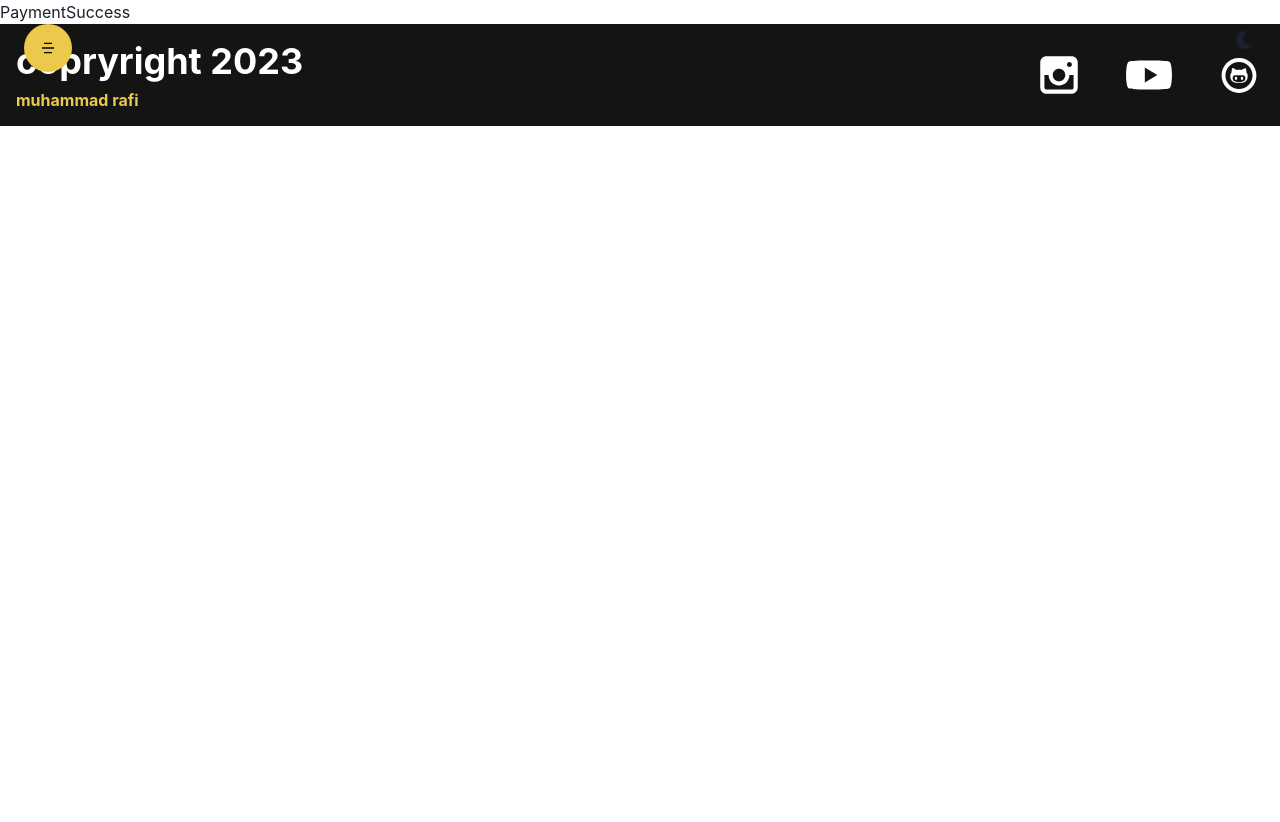
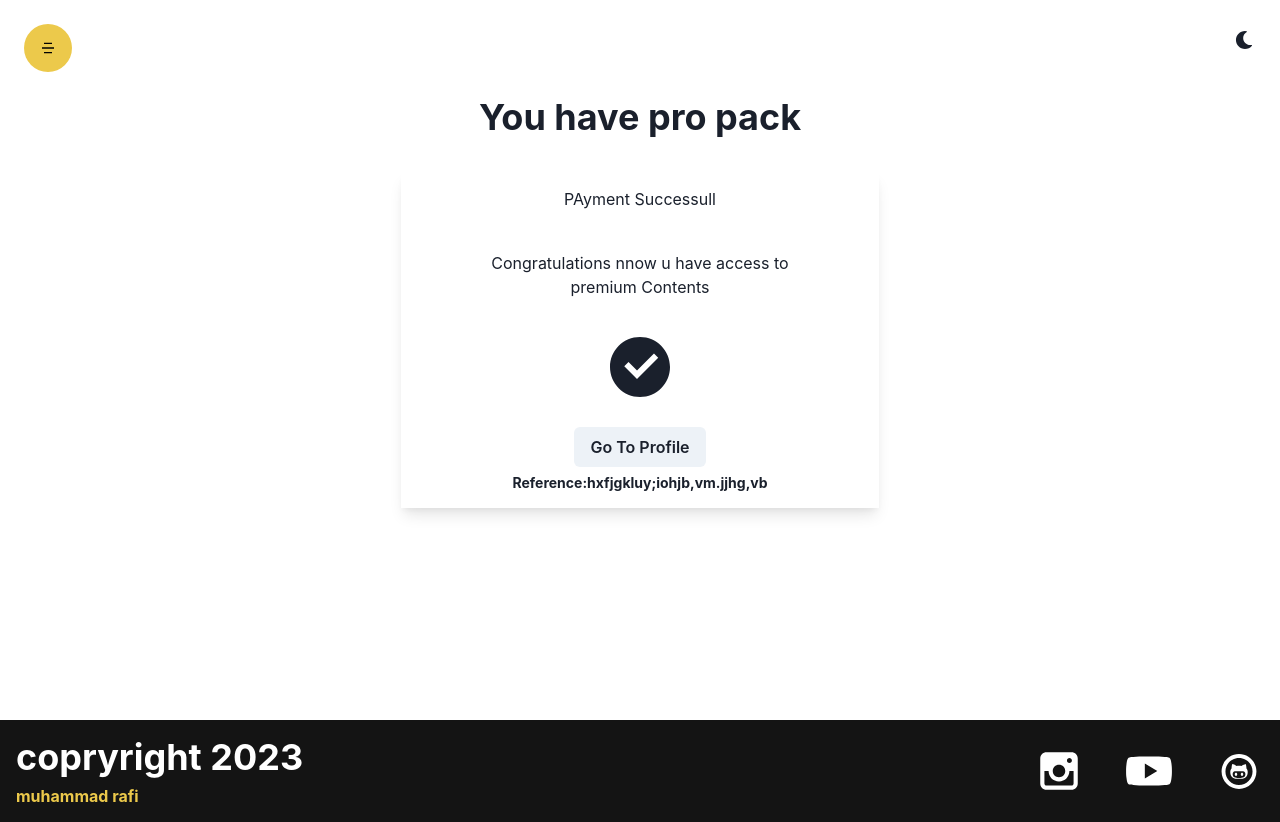
Before and after one commit to rafipopz98/course-frontend, a React (Create React App) app: page /paymentsuccess in a window 1280 px wide. Before the commit the page ends 800 px from the top, so only its background shows below. Built offline with nearby package versions, Linux system fonts and the light colour scheme.

Commit message:
payment successful

```diff
--- a/src/App.js
+++ b/src/App.js
@@ -14,7 +14,7 @@ import About from './components/About/About';
 import NotFound from './components/Layout/NotFound/Notfound'
 import PaymentSuccess from './components/Payments/PaymentSuccess'
 import PaymentFailure from './components/Payments/PaymentFailure'
-import Subscribe  from './components/Payments/Subscribers';
+import Subscribe  from './co mponents/Payments/Subscribers';
 
 function App() {
   return (
--- a/src/components/Payments/PaymentSuccess.jsx
+++ b/src/components/Payments/PaymentSuccess.jsx
@@ -1,9 +1,44 @@
-import React from 'react'
+import {
+  Box,
+  Button,
+  Container,
+  Heading,
+  Text,
+  VStack,
+} from '@chakra-ui/react';
+import React from 'react';
+import { RiCheckboxCircleFill } from 'react-icons/ri';
+import { Link } from 'react-router-dom';
 
 const PaymentSuccess = () => {
   return (
-    <div>PaymentSuccess</div>
-  )
-}
+    <Container h="90vh" p="16">
+      <Heading my="8" textAlign={'center'}>
+        You have pro pack
+      </Heading>
+      <VStack
+        boxShadow={'lg'}
+        pb={16}
+        alignItems={'center'}
+        p="4"
+        css={{ borderRadius: '8px 8px 0 0' }}
+      >
+        <Text >PAyment Successull</Text>
+        <Box p="4">
+          <VStack textAlign={'center'} px={'8'} mt={4} spacing={8}>
+            <Text>Congratulations nnow u have access to premium Contents</Text>
+            <Heading size={'4xl'}>
+              <RiCheckboxCircleFill />
+            </Heading>
+          </VStack>
+        </Box>
+        <Link to={'/profile'}>
+          <Button varient={'ghost'}>Go To Profile</Button>
+        </Link>
+        <Heading size={'xs'}>Reference:hxfjgkluy;iohjb,vm.jjhg,vb</Heading>
+      </VStack>
+    </Container>
+  );
+};
 
-export default PaymentSuccess
+export default PaymentSuccess;
```
